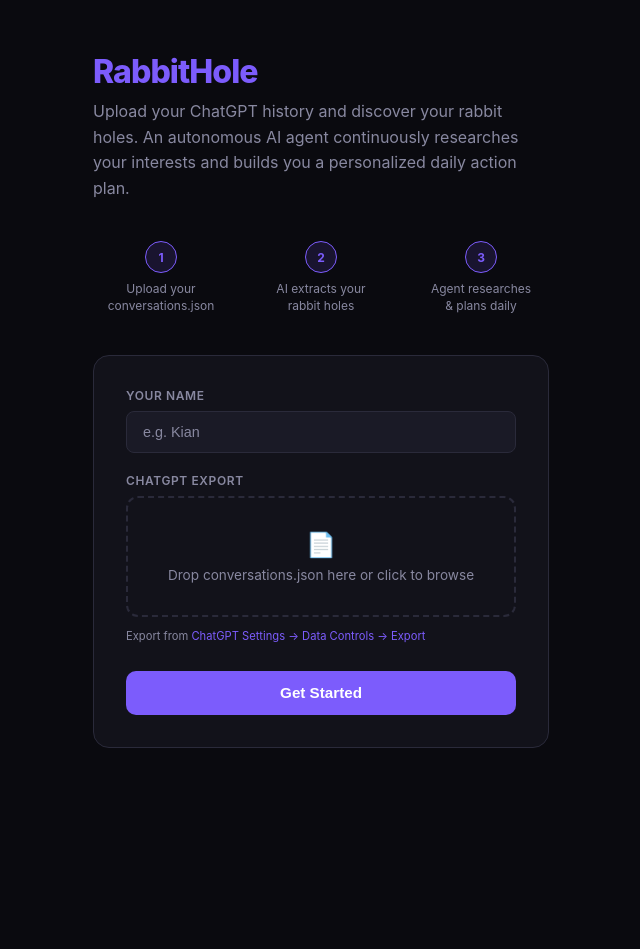
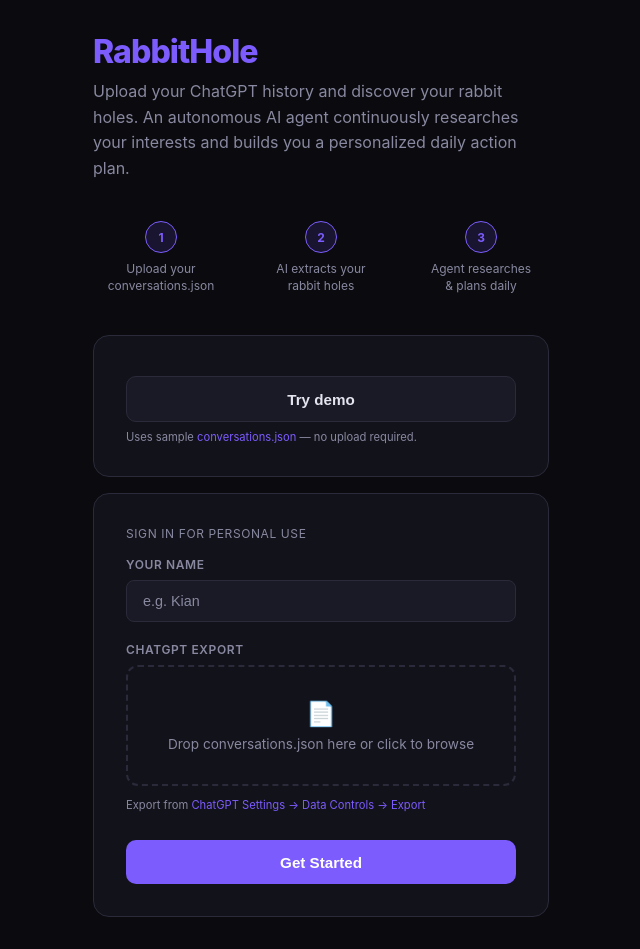
Before and after one commit to kiankyars/rabbithole, a FastAPI app: page /welcome in a window 1280 px wide. Shown: the whole page, without its empty margins (319-959 px from the left). Before the commit the page ends 748 px from the top, so only its background shows below. Run offline with FastAPI, Linux system fonts and the light colour scheme.

Commit message:
Add demo button (assets/demo_conversations.json), /demo route, /admin/deduplicate for production dupes
Co-authored-by: Cursor <cursoragent@cursor.com>

```diff
--- a/ingest.py
+++ b/ingest.py
@@ -316,6 +316,7 @@ def deduplicate_rabbit_holes(user_id: str = None):
     cur.close()
     conn.close()
     print(f"Merged {merged} duplicate rabbit holes.")
+    return merged
 
 
 if __name__ == "__main__":
--- a/main.py
+++ b/main.py
@@ -7,7 +7,7 @@ from datetime import datetime, timezone, date
 from contextlib import asynccontextmanager
 
 from fastapi import FastAPI, Request, BackgroundTasks, UploadFile, File, Form
-from fastapi.responses import HTMLResponse, JSONResponse, RedirectResponse
+from fastapi.responses import HTMLResponse, JSONResponse, RedirectResponse, FileResponse
 from fastapi.templating import Jinja2Templates
 from starlette.middleware.sessions import SessionMiddleware
 from apscheduler.schedulers.background import BackgroundScheduler
@@ -20,7 +20,7 @@ load_dotenv(override=True)
 from db import execute, execute_one, get_conn
 from agent import run_cycle, run_cycle_all_users
 from models import apply_schema
-from ingest import run_from_bytes
+from ingest import run_from_bytes, run as ingest_run, deduplicate_rabbit_holes
 
 import markdown as md
 
@@ -128,6 +128,54 @@ def _background_setup(file_data: bytes, user_id: str):
 async def logout(request: Request):
     request.session.clear()
     return RedirectResponse("/welcome", status_code=303)
+
+
+DEMO_USER_ID = "demo"
+_ASSETS_DIR = Path(__file__).resolve().parent / "assets"
+_DEMO_JSON = _ASSETS_DIR / "conversations.json"
+
+
+@app.get("/assets/conversations.json")
+async def serve_demo_conversations():
+    """Serve the demo conversations.json so the welcome page can link to it."""
+    if not _DEMO_JSON.exists():
+        return JSONResponse({"error": "Demo asset not found"}, status_code=404)
+    return FileResponse(_DEMO_JSON, media_type="application/json")
+
+
+@app.post("/demo")
+async def demo_login(request: Request):
+    """Log in as demo user, seeding from assets/conversations.json if needed."""
+    conn = get_conn()
+    conn.autocommit = True
+    cur = conn.cursor()
+    cur.execute("SELECT id FROM users WHERE id = %s", (DEMO_USER_ID,))
+    if cur.fetchone() is None:
+        cur.execute("INSERT INTO users (id, name) VALUES (%s, %s)", (DEMO_USER_ID, "Demo User"))
+    cur.execute("SELECT COUNT(*) as n FROM conversations WHERE user_id = %s", (DEMO_USER_ID,))
+    row = cur.fetchone()
+    n = row[0] if row else 0
+    cur.close()
+    conn.close()
+
+    if n == 0 and _DEMO_JSON.exists():
+        # Seed demo user from assets (sync so first load shows data)
+        _seed_demo_user()
+
+    request.session["user_id"] = DEMO_USER_ID
+    return RedirectResponse("/", status_code=303)
+
+
+def _seed_demo_user():
+    ingest_run(str(_DEMO_JSON), user_id=DEMO_USER_ID)
+    run_cycle(num_holes=5, user_id=DEMO_USER_ID)
+
+
+@app.get("/admin/deduplicate")
+async def admin_deduplicate():
+    """One-time merge of duplicate rabbit holes (same normalized name per user)."""
+    merged = deduplicate_rabbit_holes()
+    return JSONResponse({"status": "ok", "merged": merged, "message": f"Merged {merged} duplicate rabbit holes."})
 
 
 # --- Dashboard Routes ---
--- a/templates/welcome.html
+++ b/templates/welcome.html
@@ -209,7 +209,17 @@
             </div>
         </div>
 
+        <div class="form-card" style="margin-bottom: 1rem;">
+            <form action="/demo" method="post" style="margin-bottom: 0.5rem;">
+                <button type="submit" class="submit-btn" style="background: var(--surface2); border: 1px solid var(--border); color: var(--text);">Try demo</button>
+            </form>
+            <div class="file-hint" style="margin-top: 0.5rem;">
+                Uses sample <a href="/assets/conversations.json" target="_blank">conversations.json</a> — no upload required.
+            </div>
+        </div>
+
         <form class="form-card" action="/signup" method="post" enctype="multipart/form-data" id="signup-form">
+            <p style="font-size: 0.75rem; color: var(--text-dim); margin-bottom: 1rem; text-transform: uppercase; letter-spacing: 0.05em;">Sign in for personal use</p>
             <div class="form-group">
                 <label for="name">Your Name</label>
                 <input type="text" id="name" name="name" placeholder="e.g. Kian" required>
```
Also changed, not shown: assets/demo_conversations.json (added, +84 -0 lines), README.md.
